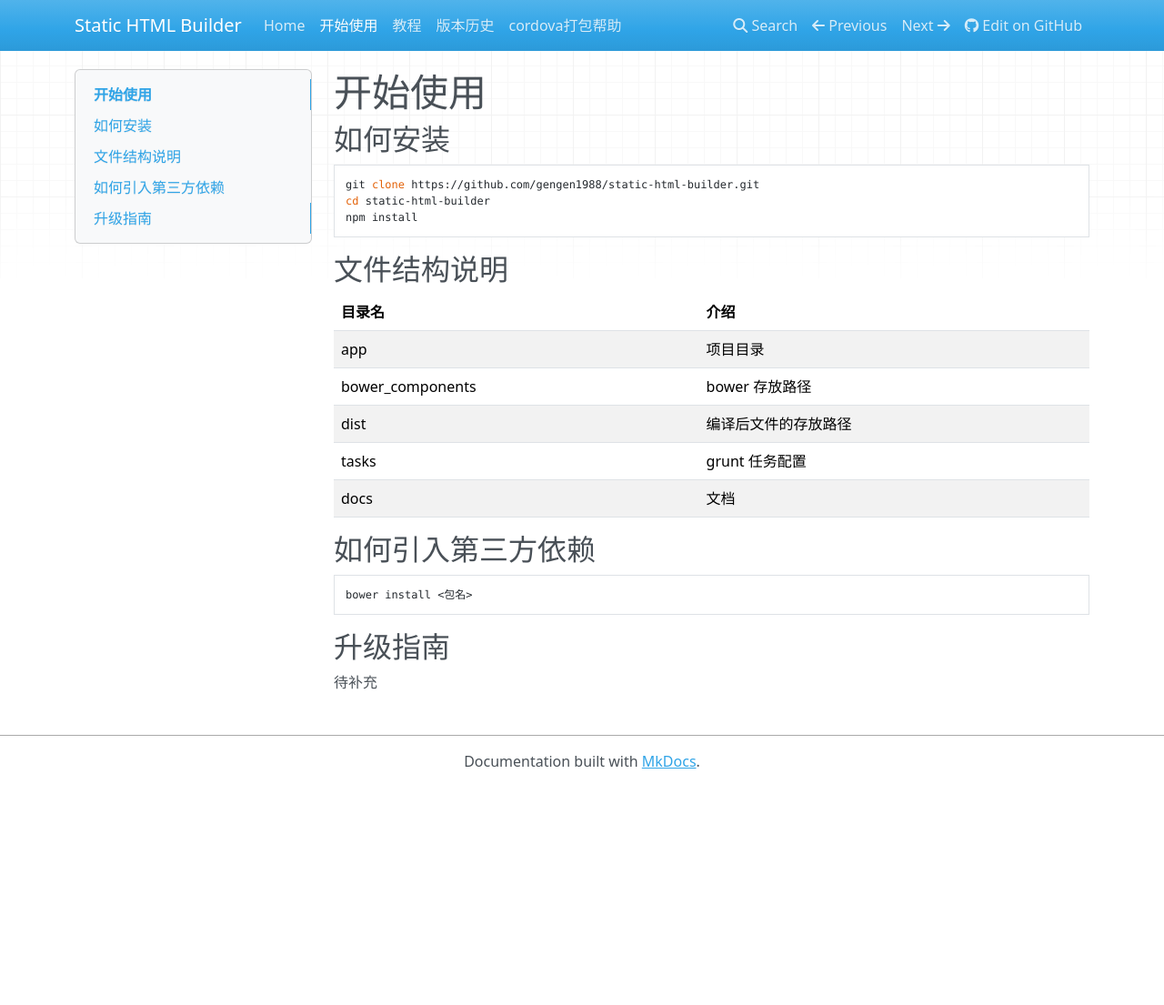
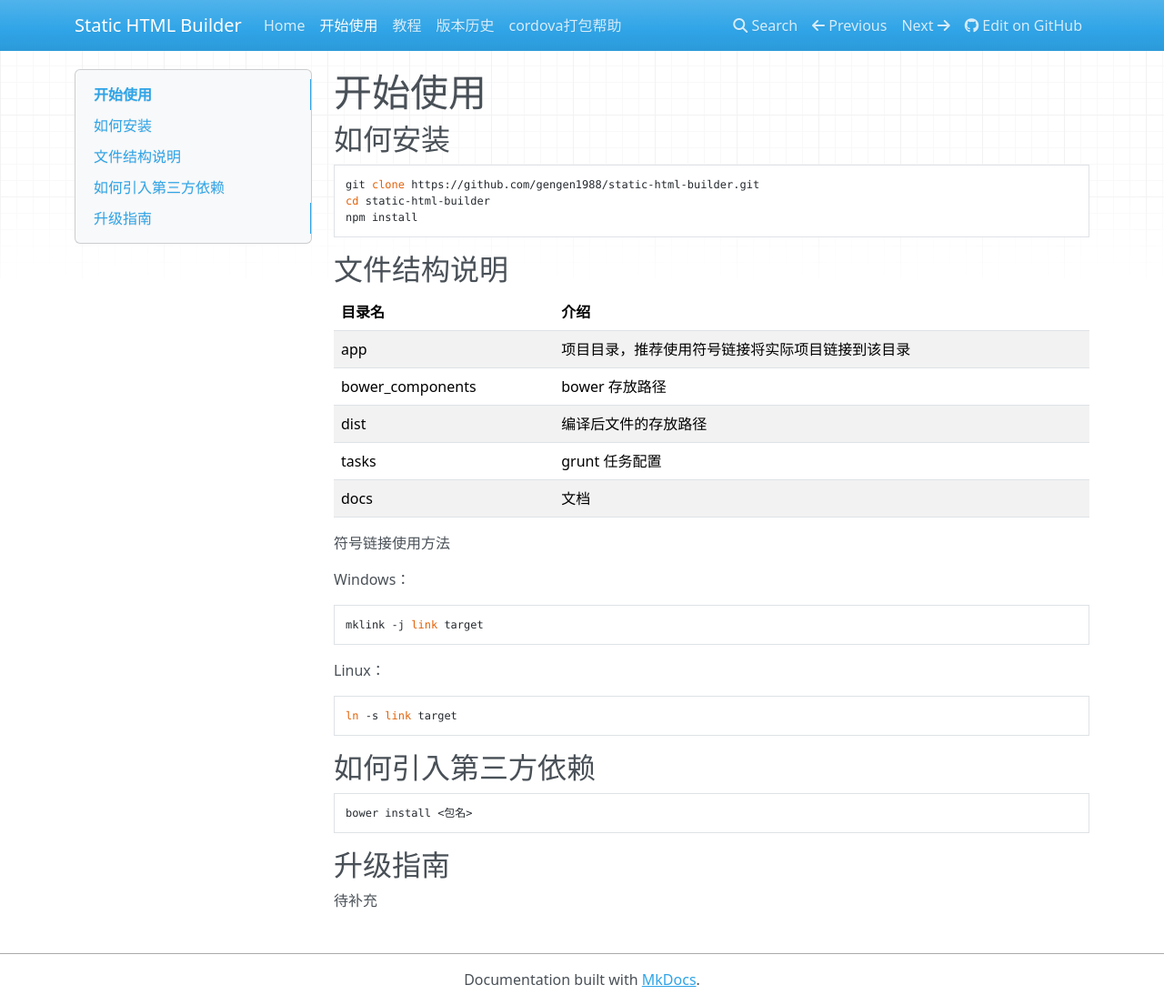
Before and after one commit to ETENG-OSP/static-html-builder, an MkDocs documentation site: the page built from docs/getting-started.md, in a window 1280 px wide and 1105 px high. Shown: the whole window at 91% size. Built offline with MkDocs 1.6.1, drawn with Linux system fonts in a browser that asks for light colours; nearby versions of some CDN libraries; old or Windows-style settings are respelled for this version of MkDocs.

Commit message:
Update getting-started.md

````diff
--- a/docs/getting-started.md
+++ b/docs/getting-started.md
@@ -15,12 +15,23 @@ npm install
 
 目录名            | 介绍
 ---------------- | --------------
-app              | 项目目录
+app              | 项目目录，推荐使用符号链接将实际项目链接到该目录
 bower_components | bower 存放路径
 dist             | 编译后文件的存放路径
 tasks            | grunt 任务配置
 docs             | 文档
 
+符号链接使用方法
+
+Windows：
+```bash
+mklink -j link target
+```
+
+Linux：
+```bash
+ln -s link target
+```
 
 如何引入第三方依赖
 -----
````
